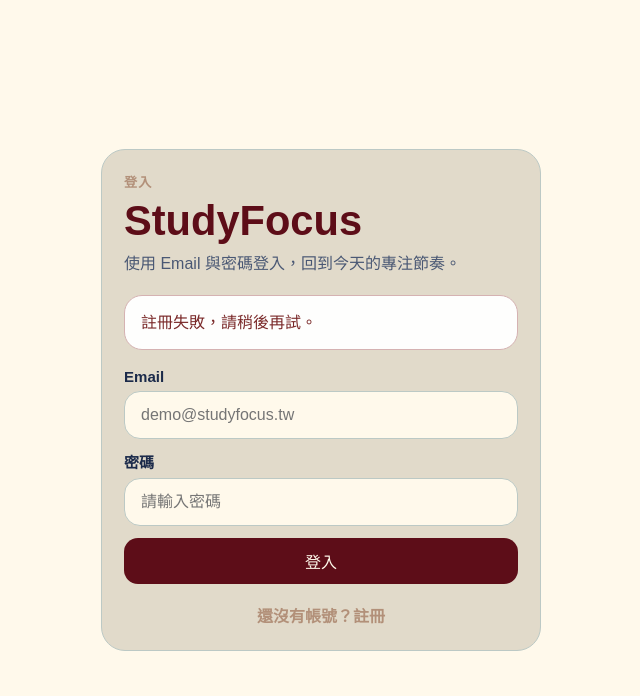
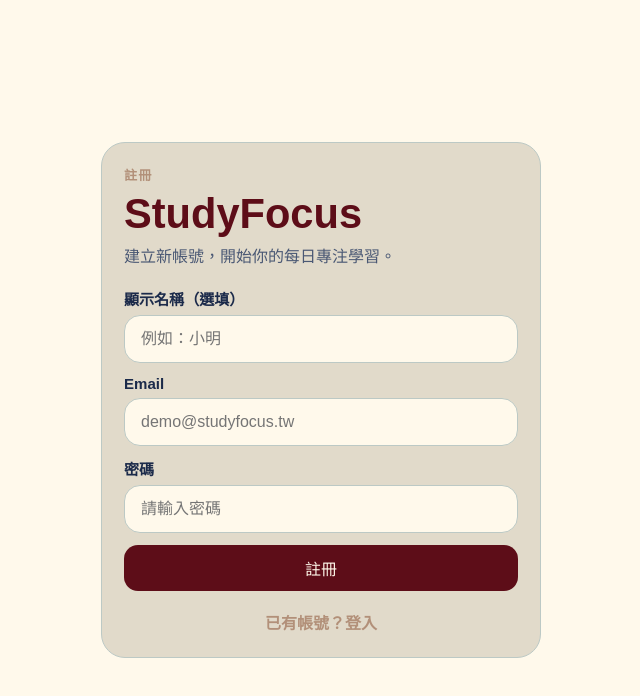
Before and after one commit to Timothy104005/study-focus-app, a Next.js app: page /login in a window 1280 px wide. Both pictures are taken after a click on the button "還沒有帳號？註冊". Shown: the top 696 px of the page, without its empty margins (319-959 px from the left). Built offline with nearby package versions, Linux system fonts and the light colour scheme; no server answers.

Commit message:
Fix shell auth redirects and login/register toggle flow

```diff
--- a/src/app/api/dashboard/route.ts
+++ b/src/app/api/dashboard/route.ts
@@ -2,10 +2,20 @@
 
 import { requireAuthenticatedContext } from "@/lib/auth";
 import { handleRouteError } from "@/lib/http";
+import { createSupabaseServerClient } from "@/lib/supabase/server";
 import { getDashboardData } from "@/lib/services/study-focus-api-adapter";
 
 export async function GET() {
   try {
+    const supabase = await createSupabaseServerClient();
+    const {
+      data: { session },
+    } = await supabase.auth.getSession();
+
+    if (!session) {
+      return NextResponse.json({ error: "Unauthorized" }, { status: 401 });
+    }
+
     const context = await requireAuthenticatedContext();
     return NextResponse.json(await getDashboardData(context));
   } catch (error) {
--- a/src/features/auth/login-page.tsx
+++ b/src/features/auth/login-page.tsx
@@ -1,99 +1,136 @@
 "use client";
 
-import { FormEvent, useState } from "react";
+import { FormEvent, useMemo, useState } from "react";
 import { useSearchParams } from "next/navigation";
+
 import { Button } from "@/components/ui/button";
 import { NoticeBanner } from "@/components/ui/state-panels";
 import { createSupabaseBrowserClient } from "@/lib/supabase/browser";
 import { getReadableErrorMessage } from "@/lib/ui-error";
 
+type AuthMode = "login" | "register";
 
-function resolveAuthError(errorMessage: string) {
+function resolveLoginError(errorMessage: string) {
   if (errorMessage.includes("Invalid login credentials")) {
     return "帳號或密碼錯誤，請重新確認。";
   }
 
   if (errorMessage.includes("Email not confirmed")) {
-    return "帳號尚未啟用，請聯絡管理員。";
+    return "信箱尚未驗證，請先完成驗證。";
   }
 
   return "登入失敗，請稍後再試。";
 }
 
+function resolveRegisterError(errorMessage: string) {
+  if (errorMessage.includes("User already registered")) {
+    return "此 Email 已註冊，請直接登入。";
+  }
+
+  if (errorMessage.includes("Password should be at least")) {
+    return "密碼長度不足，請至少輸入 6 個字元。";
+  }
+
+  return "註冊失敗，請稍後再試。";
+}
+
 export function LoginPage() {
   const searchParams = useSearchParams();
-  const nextPath = searchParams.get("next") ?? "/focus";
+  const nextPath = searchParams.get("next") ?? "/";
+  const [mode, setMode] = useState<AuthMode>("login");
+  const [displayName, setDisplayName] = useState("");
   const [email, setEmail] = useState("");
   const [password, setPassword] = useState("");
   const [notice, setNotice] = useState<{
     text: string;
     tone: "error" | "success";
   } | null>(null);
-  const [isSubmitting, setIsSubmitting] = useState<"login" | "register" | null>(null);
+  const [isSubmitting, setIsSubmitting] = useState(false);
 
-  async function handleLogin(event: FormEvent<HTMLFormElement>) {
+  const modeTitle = useMemo(() => (mode === "login" ? "登入" : "註冊"), [mode]);
+
+  async function handleSubmit(event: FormEvent<HTMLFormElement>) {
     event.preventDefault();
     setNotice(null);
-    setIsSubmitting("login");
+    setIsSubmitting(true);
 
     try {
       const supabase = createSupabaseBrowserClient();
+
+      if (mode === "register") {
+        const { error } = await supabase.auth.signUp({
+          email,
+          password,
+          options: {
+            data: {
+              display_name: displayName.trim() || undefined,
+            },
+          },
+        });
+
+        if (error) {
+          throw error;
+        }
+
+        setNotice({ text: "註冊成功，正在前往首頁。", tone: "success" });
+        window.location.assign("/");
+        return;
+      }
+
       const { error } = await supabase.auth.signInWithPassword({ email, password });
 
       if (error) {
         throw error;
       }
 
-      const redirectPath = nextPath.startsWith("/") ? nextPath : "/focus";
+      const redirectPath = nextPath.startsWith("/") ? nextPath : "/";
       window.location.assign(redirectPath);
     } catch (reason) {
-      const fallback = getReadableErrorMessage(reason, "登入失敗，請稍後再試。");
+      const fallback = getReadableErrorMessage(reason, mode === "login" ? "登入失敗，請稍後再試。" : "註冊失敗，請稍後再試。");
       setNotice({
-        text: resolveAuthError(fallback),
+        text: mode === "login" ? resolveLoginError(fallback) : resolveRegisterError(fallback),
         tone: "error",
       });
     } finally {
-      setIsSubmitting(null);
+      setIsSubmitting(false);
     }
   }
 
-  async function handleRegister() {
+  function handleToggleMode() {
     setNotice(null);
-    setIsSubmitting("register");
-
-    try {
-      const supabase = createSupabaseBrowserClient();
-      const { error } = await supabase.auth.signUp({ email, password });
-
-      if (error) {
-        throw error;
-      }
-
-      setNotice({ text: "註冊成功，正在前往專注頁面。", tone: "success" });
-      window.location.assign("/focus");
-    } catch (reason) {
-      const fallback = getReadableErrorMessage(reason, "註冊失敗，請稍後再試。");
-      setNotice({
-        text: resolveAuthError(fallback).replace("登入", "註冊"),
-        tone: "error",
-      });
-    } finally {
-      setIsSubmitting(null);
-    }
+    setMode((currentMode) => (currentMode === "login" ? "register" : "login"));
   }
 
   return (
     <div className="auth-shell">
       <div className="auth-panel">
         <div className="auth-brand">
-          <p className="eyebrow">登入</p>
+          <p className="eyebrow">{modeTitle}</p>
           <h1 className="auth-brand__title">StudyFocus</h1>
-          <p className="page-description">使用 Email 與密碼登入，回到今天的專注節奏。</p>
+          <p className="page-description">
+            {mode === "login" ? "使用 Email 與密碼登入，回到今天的專注節奏。" : "建立新帳號，開始你的每日專注學習。"}
+          </p>
         </div>
 
         {notice ? <NoticeBanner tone={notice.tone}>{notice.text}</NoticeBanner> : null}
 
-        <form className="field-grid" onSubmit={handleLogin}>
+        <form className="field-grid" onSubmit={handleSubmit}>
+          {mode === "register" ? (
+            <div className="stack-xs">
+              <label className="field-label" htmlFor="register-display-name">
+                顯示名稱（選填）
+              </label>
+              <input
+                id="register-display-name"
+                type="text"
+                className="input"
+                value={displayName}
+                onChange={(event) => setDisplayName(event.target.value)}
+                placeholder="例如：小明"
+              />
+            </div>
+          ) : null}
+
           <div className="stack-xs">
             <label className="field-label" htmlFor="login-email">
               Email
@@ -125,18 +162,13 @@
             />
           </div>
 
-          <Button type="submit" disabled={isSubmitting !== null} fullWidth>
-            {isSubmitting === "login" ? "登入中..." : "登入"}
+          <Button type="submit" disabled={isSubmitting} fullWidth>
+            {isSubmitting ? `${modeTitle}中...` : modeTitle}
           </Button>
         </form>
 
-        <button
-          type="button"
-          className="auth-register-link"
-          disabled={isSubmitting !== null}
-          onClick={() => void handleRegister()}
-        >
-          {isSubmitting === "register" ? "註冊中..." : "還沒有帳號？註冊"}
+        <button type="button" className="auth-register-link" disabled={isSubmitting} onClick={handleToggleMode}>
+          {mode === "login" ? "還沒有帳號？註冊" : "已有帳號？登入"}
         </button>
       </div>
     </div>
```
Also changed, not shown: src/app/(shell)/app-shell-layout-client.tsx (added, +35 -0 lines), src/app/(shell)/layout.tsx (+12 -25 lines).
